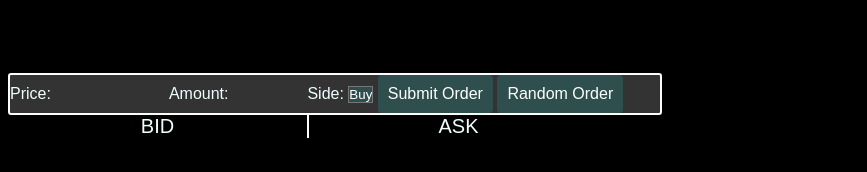
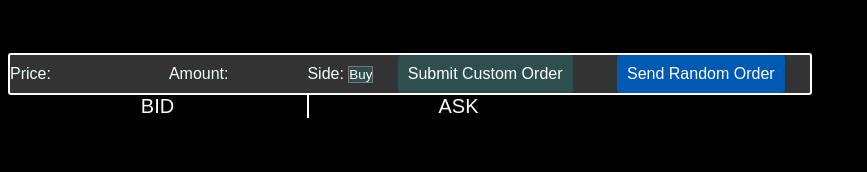
Before and after one commit to pszrk/MarketSim, a plain HTML site: page index.html in a window 1280 px wide. Shown: the whole page, without its empty margins (0-867 px from the left). Drawn offline with Linux system fonts and the light colour scheme.

Commit message:
button redesign
change color and text of buttons

```diff
--- a/index.html
+++ b/index.html
@@ -12,7 +12,8 @@
         <div id="top-portion">
             <div id="heading-container">
                 <div id="price"></div>
-                <div id="bidask"></div>
+                <div id="ask-price"></div>
+                <div id="bid-price"></div>
                 <div id="newest-order-container">
                     <div id="last"></div>
                     <div id="newest-fills"></div>
@@ -32,8 +33,8 @@
                         <option value="buy">Buy</option>
                         <option value="sell">Sell</option>
                     </select>
-                    <button type="button" onclick="submitOrder()">Submit Order</button>
-                    <button type="button" onclick="submitRandomOrder()">Random Order</button>
+                    <button type="button" id="submitbutton" onclick="submitOrder()">Submit Custom Order</button>
+                    <button type="button" id="randombutton" onclick="submitRandomOrder()">Send Random Order</button>
                 </form>
             </div>
         </div>
@@ -92,6 +93,8 @@
         const bidsDiv = document.getElementById('bids-data');
         const asksDiv = document.getElementById('asks-data');
         const bidaskDiv = document.getElementById('bidask');
+        const bidDiv = document.getElementById('bid-price');
+        const askDiv = document.getElementById('ask-price');
 
         const socket = new WebSocket('ws://localhost:5000');
 
@@ -110,7 +113,8 @@
                     console.log('adding fade in')
                 }
 
-                bidaskDiv.innerHTML = `${orderBookData.bid.toFixed(2)} / ${orderBookData.ask.toFixed(2)}`
+                askDiv.innerHTML = `Ask ${orderBookData.ask.toFixed(2)}`
+                bidDiv.innerHTML = `Bid ${orderBookData.bid.toFixed(2)}`
 
                 //lastOrderDiv.innerText = `newest order:
                     //${orderBookData.last_order}`
--- a/styles.css
+++ b/styles.css
@@ -39,7 +39,7 @@ body{
 }
 
 form {
-    width: 650px;
+    width: 800px;
     border:2px solid #fdfcfc;
     border-radius: 3px;
     background-color: #333333;
@@ -155,6 +155,16 @@ select {
     overflow-y: auto; /* Enable vertical scrollbar if needed */
 }
 
+#submitbutton{
+    margin-left: 20px;
+}
+
+#randombutton{
+    margin-left: 40px;
+    background-color: rgb(0, 90, 180);
+}
+
+
 @media (min-width: 800px) {
     #tsContainer {
         padding-left: 200px;
```
